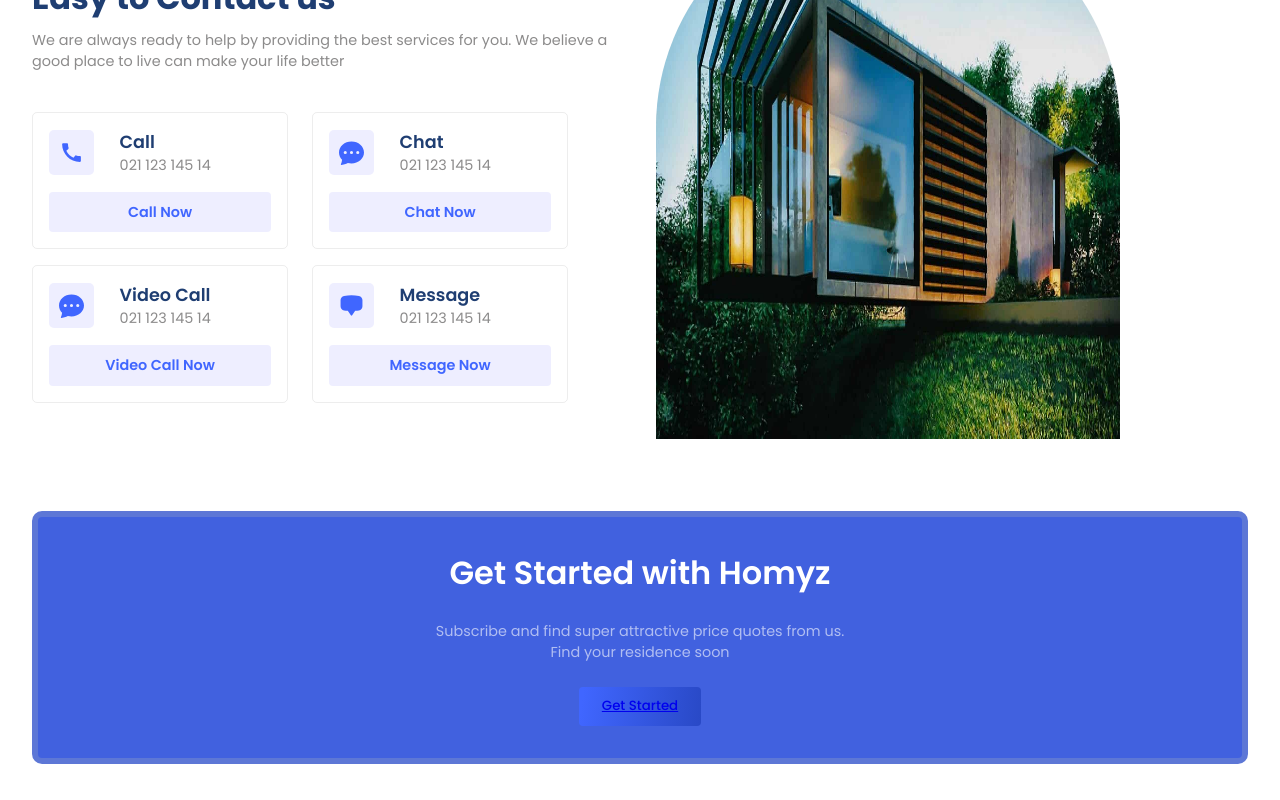
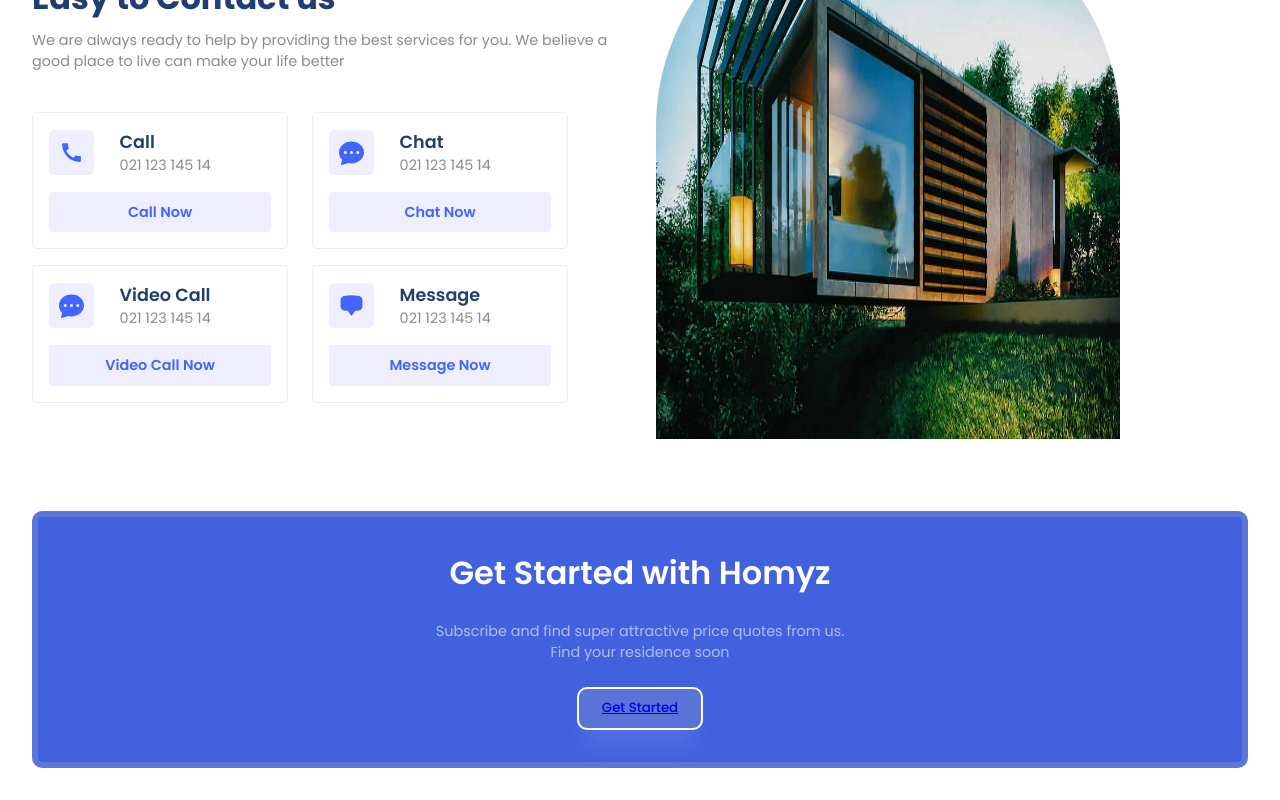
Before and after one commit to noahnoahnoahtran/Web_Dev, a React (Create React App) app in the folder Website/8_real_estate/: page / in a window 1280 px wide. Shown: the part 2224-3024 px from the top of the page. Built offline with nearby package versions, Linux system fonts and the light colour scheme.

Commit message:
style(get started): add styling to button

```diff
--- a/Website/8_real_estate/src/components/GetStarted/GetStarted.css
+++ b/Website/8_real_estate/src/components/GetStarted/GetStarted.css
@@ -15,3 +15,10 @@
 .inner-container .secondaryText {
   color: rgba(255, 255, 255, 0.587);
 }
+
+.inner-container .button {
+  background: #5a73d7;
+  border: 2px solid white;
+  box-shadow: var(--shadow);
+  border-radius: 10px;
+}
```
